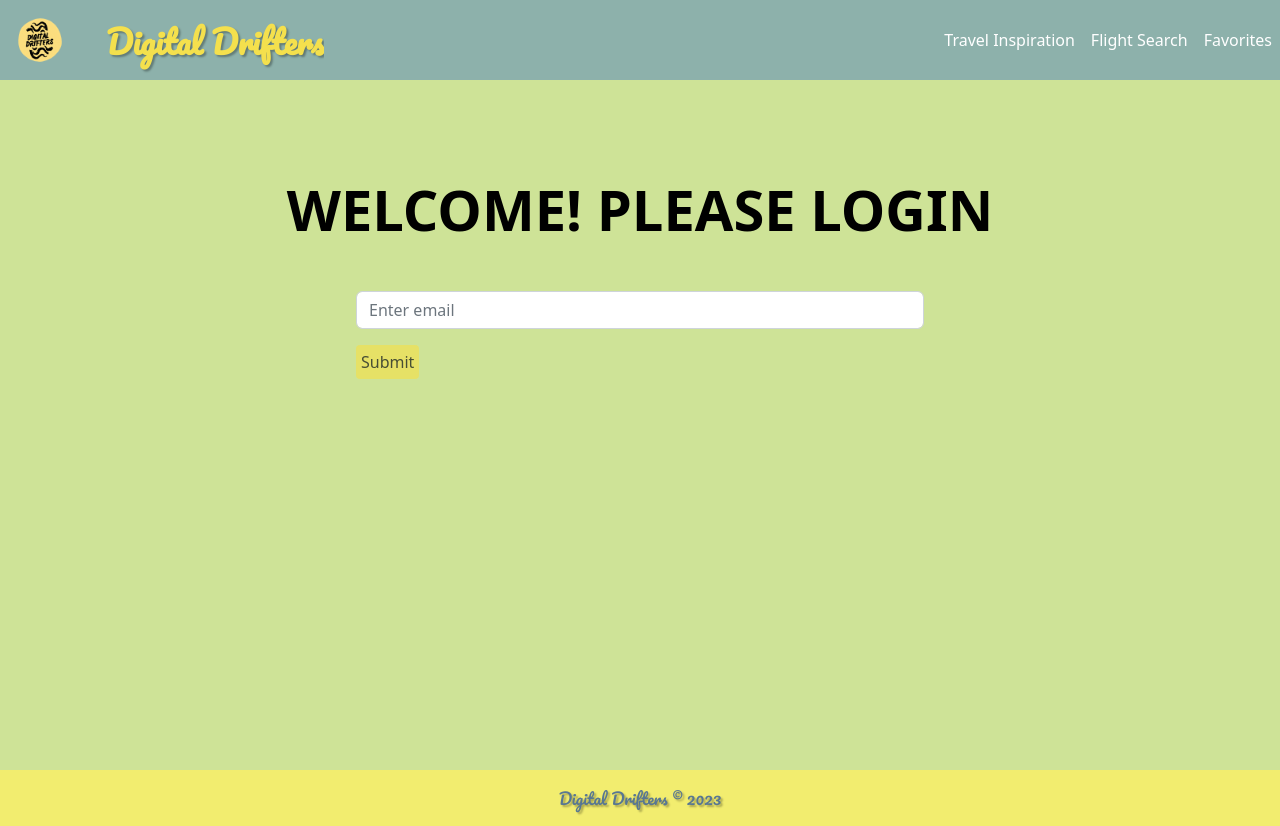
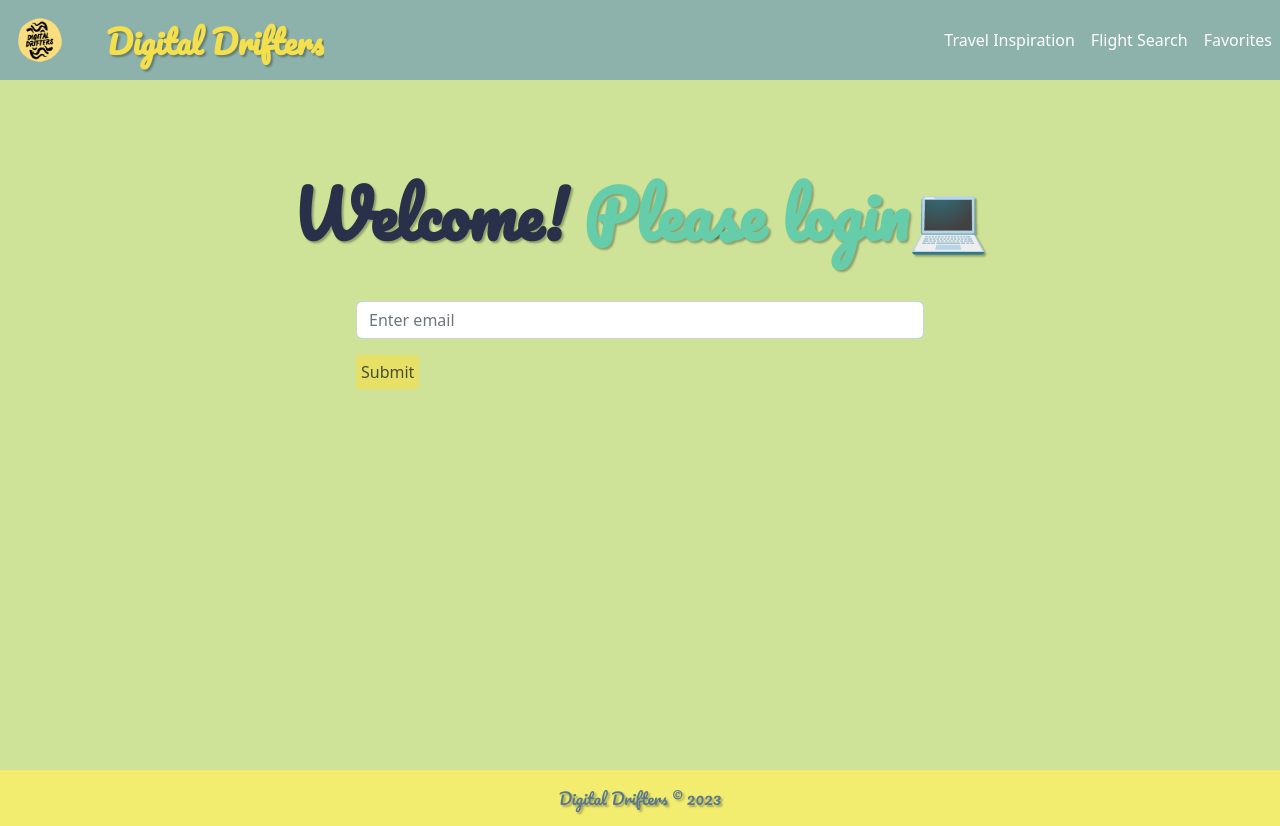
Before and after one commit to angistanzi/digital-drifters, a React (Create React App) app: page / in a window 1280 px wide. Built offline with nearby package versions, Linux system fonts and the light colour scheme.

Commit message:
final commits

```diff
--- a/src/components/AuthenticationPage.js
+++ b/src/components/AuthenticationPage.js
@@ -15,7 +15,14 @@ function AuthenticationPage({ handleLogin }) {
   return (
     <Container className="py-5 my-5">
       <div className="text-center mb-5">
-        <h1 className="display-4 fw-bold mb-5">WELCOME! PLEASE LOGIN</h1>
+        <h1  style={{
+          fontFamily: '"Pacifico", cursive',
+          fontSize: '4rem',
+          fontWeight: 'bold',
+          color: '#283149',
+          textAlign: 'center',
+          textShadow: '2px 2px 2px rgba(0, 0, 0, 0.3)'
+        }}className="display-4 fw-bold mb-5">Welcome! <span style={{ color: '#66CDAA' }}>Please login💻</span> </h1>
       </div>
       <Row className="justify-content-center">
         <Col lg="6">
```
